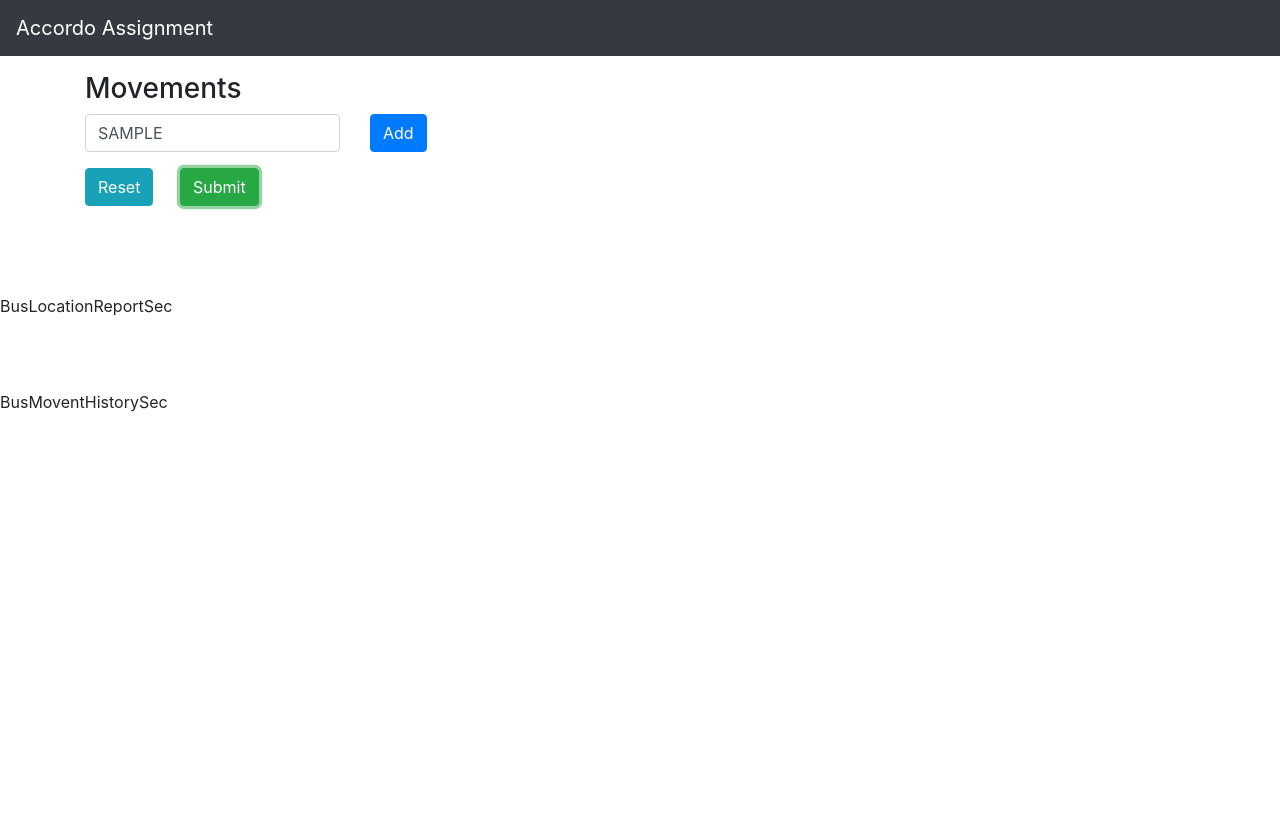
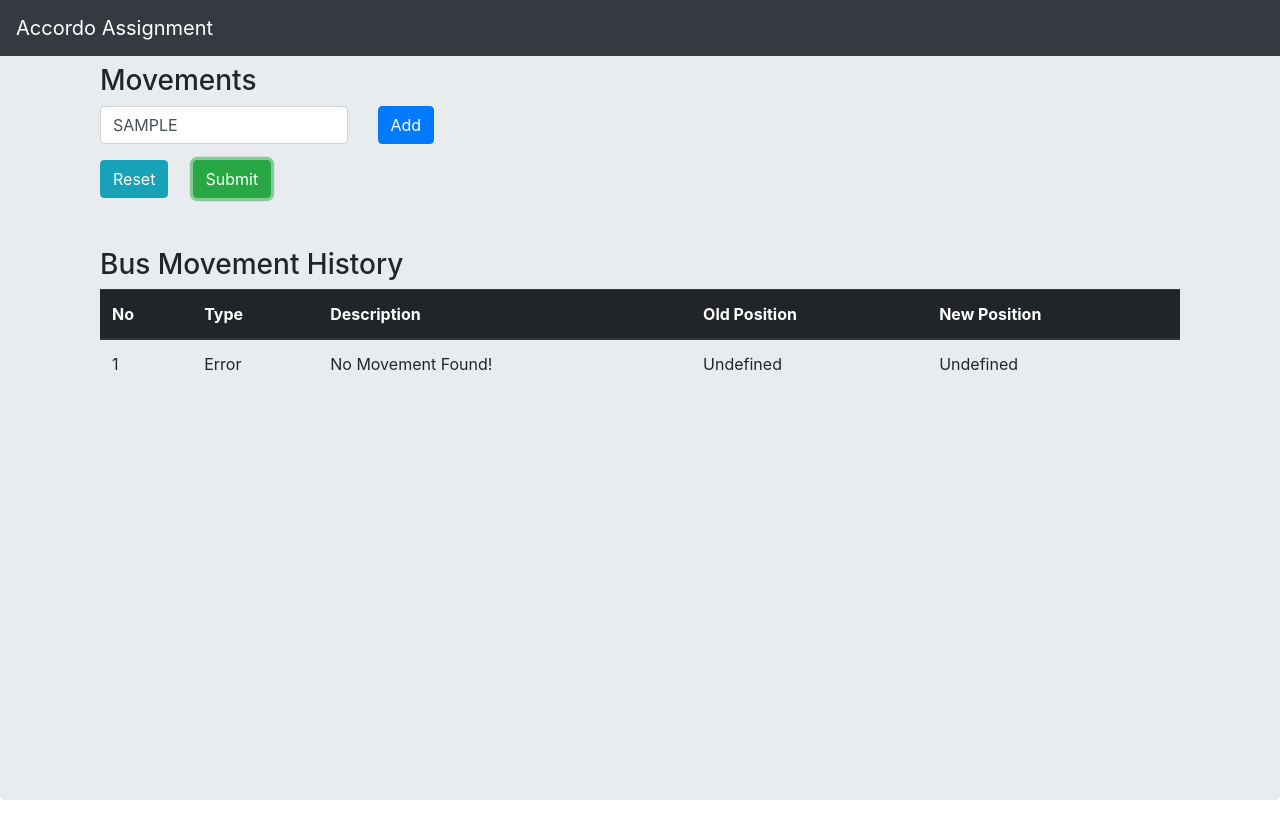
Before and after one commit to kfdom/bus-carpark-simulator, a React (Create React App) app: page / in a window 1280 px wide. Both pictures are taken after typing "Sample" into the empty fields and a click on the button "Submit". Before the commit the page ends 800 px from the top, so only its background shows below. Built offline with nearby package versions, Linux system fonts and the light colour scheme.

Commit message:
add movement history and display REPORT

```diff
--- a/src/components/App.js
+++ b/src/components/App.js
@@ -1,26 +1,30 @@
-import React from 'react';
+import React, { useState } from 'react';
 import Navbar from '../components/Navbar';
 import BusMovementInputSec from './BusMovementInputSec';
 import BusLocationReportSec from './BusLocationReportSec';
 import BusMovementHistorySec from './BusMoventHistorySec';
 
 const App = () => {
+  const [reportLoc, setReportLoc] = useState([]);
+  const [busMovementHistory, setbusMovementHistory] = useState([]);
   return (
     <div>
       <Navbar />
-      <div>
-        <br />
-        <br />
-        <br />
-        <BusMovementInputSec />
-        <br />
-        <br />
-        <br />
-        <BusLocationReportSec />
-        <br />
-        <br />
-        <br />
-        <BusMovementHistorySec />
+      <div className="jumbotron" style={{ minHeight: '100vh' }}>
+        <div className="container">
+          <div style={{ marginBottom: '50px' }}>
+            <BusMovementInputSec
+              setReportLoc={setReportLoc}
+              setbusMovementHistory={setbusMovementHistory}
+            />
+          </div>
+          <div style={{ marginBottom: '50px' }}>
+            <BusLocationReportSec reportLoc={reportLoc} />
+          </div>
+          <div>
+            <BusMovementHistorySec busMovementHistory={busMovementHistory} />
+          </div>
+        </div>
       </div>
     </div>
   );
--- a/src/components/BusLocationReportSec.js
+++ b/src/components/BusLocationReportSec.js
@@ -1,7 +1,18 @@
 import React from 'react';
 
-const BusLocationReportSec = () => {
-  return <div>BusLocationReportSec</div>;
+const BusLocationReportSec = ({ reportLoc = [] }) => {
+  return (
+    <div className="container">
+      {reportLoc.length > 0 && <h3>Report</h3>}
+      {reportLoc.map((item, index) => {
+        return (
+          <div key={index} className="alert alert-success">
+            Bus Location : {item.xAxis},{item.yAxis},{item.face}{' '}
+          </div>
+        );
+      })}
+    </div>
+  );
 };
 
 export default BusLocationReportSec;
--- a/src/components/BusMovementInputSec.js
+++ b/src/components/BusMovementInputSec.js
@@ -5,17 +5,18 @@ import TextInput from './formElements/TextInput';
 import Button from './formElements/Button';
 import FormContainer from './formElements/FormContainer';
 
-const BusMovementInputSec = () => {
-  const [movement, setMovement] = useState([]);
-  const [newOnChangeMovement, setNewOnChangeMovement] = useState('');
-  const [editMovementIndex, setEditMovementIndex] = useState();
-  const [editOnChangeMovement, setEditOnChangeMovement] = useState();
-  const [error, setError] = useState('');
+const BusMovementInputSec = ({ setReportLoc, setbusMovementHistory }) => {
+  const [movement, setMovement] = useState([]); //Array of movement
+  const [newOnChangeMovement, setNewOnChangeMovement] = useState(''); // onChange handler for user enter new line of movement
+  const [editMovementIndex, setEditMovementIndex] = useState(); //store rowIndex of movement in edit mode
+  const [editOnChangeMovement, setEditOnChangeMovement] = useState(); //onChange handler for edit mode's movement
+  const [error, setError] = useState(''); // throw error when user key in invalid movement
 
   const newMoveRef = useRef();
   const editMoveRef = useRef();
   const addBtnRef = useRef();
 
+  //add new movement to the array
   const addNewMovement = () => {
     const validationResult = validateMovementInput(newOnChangeMovement);
 
@@ -29,6 +30,7 @@ const BusMovementInputSec = () => {
     }
   };
 
+  //delete movement from the array
   const deleteMovement = movementIndex => {
     var filtered = movement.filter(function(value, index) {
       return movementIndex !== index;
@@ -37,11 +39,13 @@ const BusMovementInputSec = () => {
     setMovement(filtered);
   };
 
+  //load edit mode for particular row
   const loadEditMovement = index => {
     setEditMovementIndex(index);
     setEditOnChangeMovement(movement[index]);
   };
 
+  //save modified data for particular row
   const saveEditMovement = index => {
     const validationResult = validateMovementInput(editMoveRef.current.value);
 
@@ -55,20 +59,28 @@ const BusMovementInputSec = () => {
     }
   };
 
+  //clear movements in array
   const resetMovement = () => {
     setMovement([]);
     setEditMovementIndex();
+    setReportLoc([]);
+    setbusMovementHistory([]);
   };
 
+  //enter trigger button click to submit new movement
   const handleEnter = e => {
     if (e.key === 'Enter') {
       addBtnRef.current.click();
     }
   };
 
+  //submit new movement
   const onSubmitMovement = () => {
     setError('');
-    calBusMovement(movement);
+
+    const { ReportLocation, messages } = calBusMovement(movement);
+    setReportLoc(ReportLocation);
+    setbusMovementHistory(messages);
   };
 
   return (
--- a/src/components/BusMoventHistorySec.js
+++ b/src/components/BusMoventHistorySec.js
@@ -1,7 +1,55 @@
 import React from 'react';
 
-const BusMoventHistorySec = () => {
-  return <div>BusMoventHistorySec</div>;
+const BusMovementHistorySec = ({ busMovementHistory = [] }) => {
+  return (
+    <div className="container">
+      {busMovementHistory.length > 0 && (
+        <>
+          <h3>Bus Movement History</h3>
+          <table className="table">
+            <thead className="thead-dark">
+              <tr>
+                <th>No</th>
+                <th>Type</th>
+                <th>Description</th>
+                <th>Old Position</th>
+                <th>New Position</th>
+              </tr>
+            </thead>
+            <tbody>
+              {busMovementHistory.map((item, index) => {
+                let displayOldLoc = item.oldLoc ? (
+                  <div>
+                    {item.oldLoc.xAxis},{item.oldLoc.yAxis},{item.oldLoc.face}
+                  </div>
+                ) : (
+                  <div>Undefined</div>
+                );
+
+                let displayNewLoc = item.newLoc ? (
+                  <div>
+                    {item.newLoc.xAxis},{item.newLoc.yAxis},{item.newLoc.face}
+                  </div>
+                ) : (
+                  <div>Undefined</div>
+                );
+
+                return (
+                  <tr key={index + 1}>
+                    <td>{index + 1}</td>
+                    <td>{item.type}</td>
+                    <td>{item.message}</td>
+                    <td>{displayOldLoc}</td>
+                    <td>{displayNewLoc}</td>
+                  </tr>
+                );
+              })}
+            </tbody>
+          </table>{' '}
+        </>
+      )}
+    </div>
+  );
 };
 
-export default BusMoventHistorySec;
+export default BusMovementHistorySec;
--- a/src/utilities/utilities.js
+++ b/src/utilities/utilities.js
@@ -99,6 +99,8 @@ export const calBusMovement = (MovementArr = []) => {
       }
     }
   });
+
+  return { ReportLocation, messages };
 };
 
 const execActionPlace = currentBusPos => {
```
